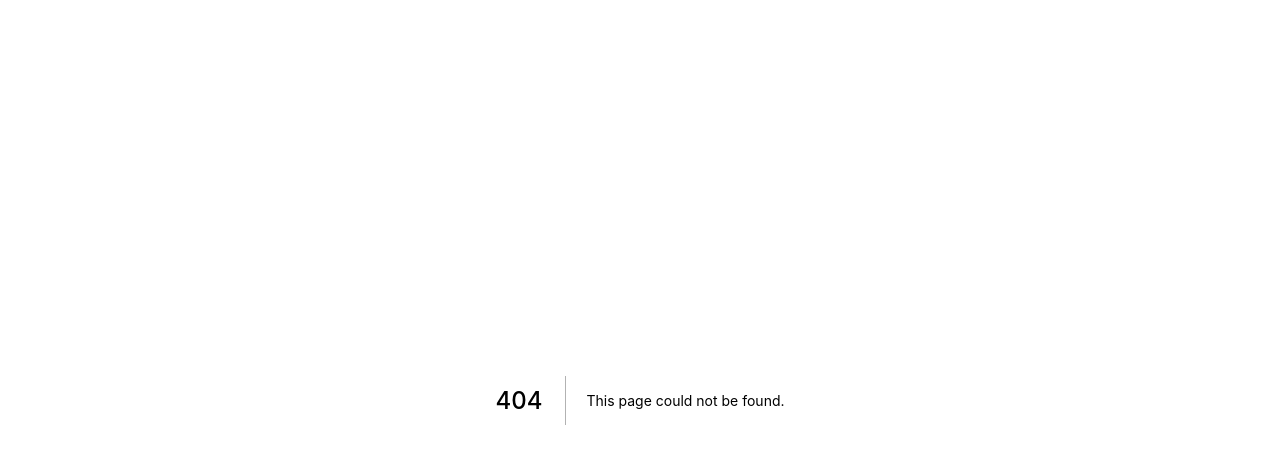
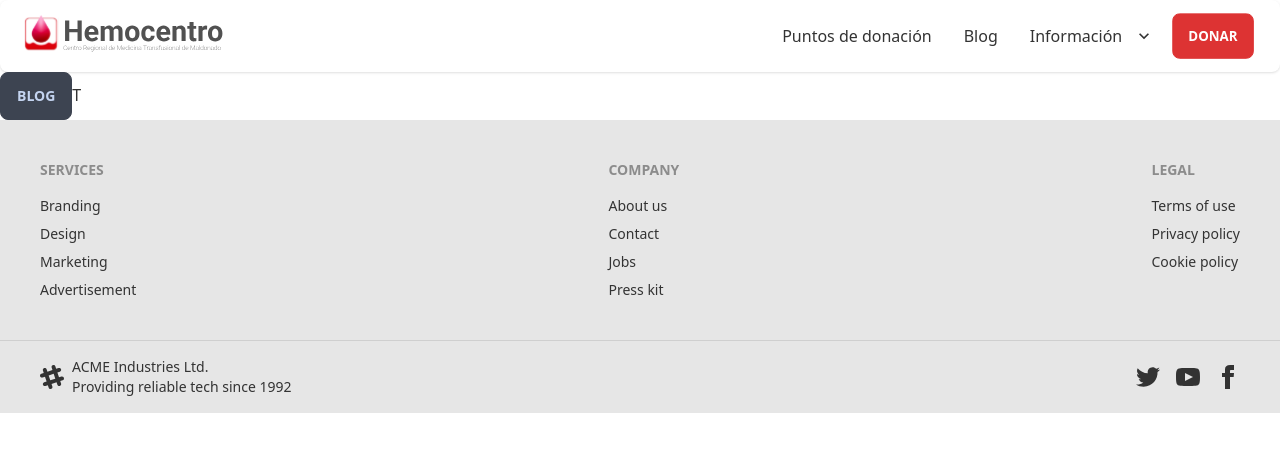
Before and after one commit to pablo-university/web-project, a Next.js app: page /blog in a window 1280 px wide. Before the commit this address had no page. Shown: the top 452 px of the page. Built offline with nearby package versions, Linux system fonts and the light colour scheme.

Commit message:
chore: add blog

```diff
--- a/components/menu/index.jsx
+++ b/components/menu/index.jsx
@@ -4,7 +4,7 @@ import Trigger from "components/drawer/Trigger";
 
 export default function index() {
   return (
-    <div className="navbar bg-base-100 [ shadow rounded ]">
+    <div className="navbar bg-base-100 [ shadow rounded-lg px-6 ]">
       <div className="flex-1">
         <Link href="/">
           <a>
@@ -25,7 +25,7 @@ export default function index() {
             </Link>
           </li>
           <li>
-            <Link href="/aaa">
+            <Link href="/blog">
               <a>Blog</a>
             </Link>
           </li>
--- /dev/null
+++ b/pages/blog.jsx
@@ -0,0 +1,8 @@
+import LayoutWithDrawer from "components/layouts/LayoutWithDrawer";
+export default function Donar() {
+    return (
+        <LayoutWithDrawer>
+            <button className="btn">blog</button>T
+        </LayoutWithDrawer>
+    );
+}
```
